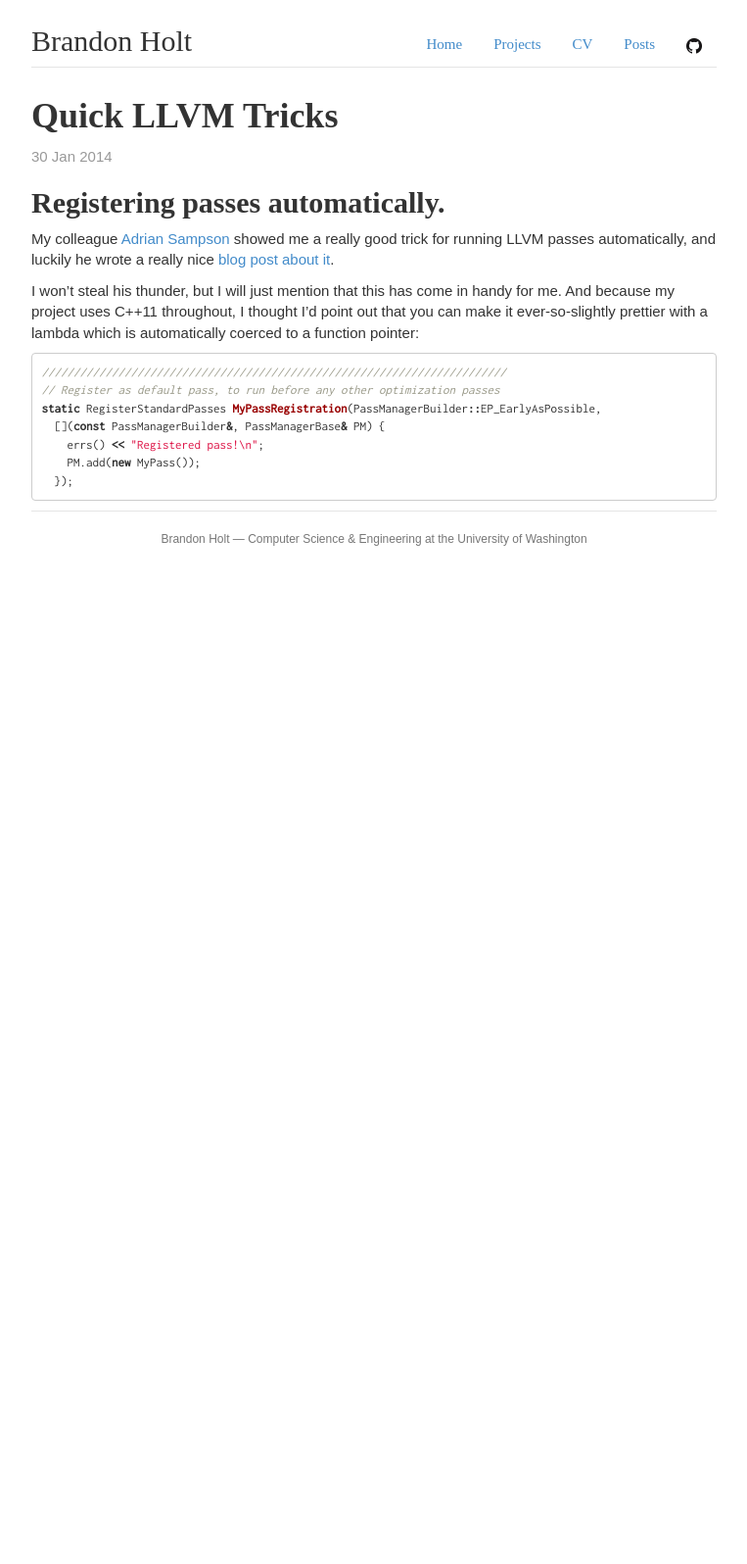
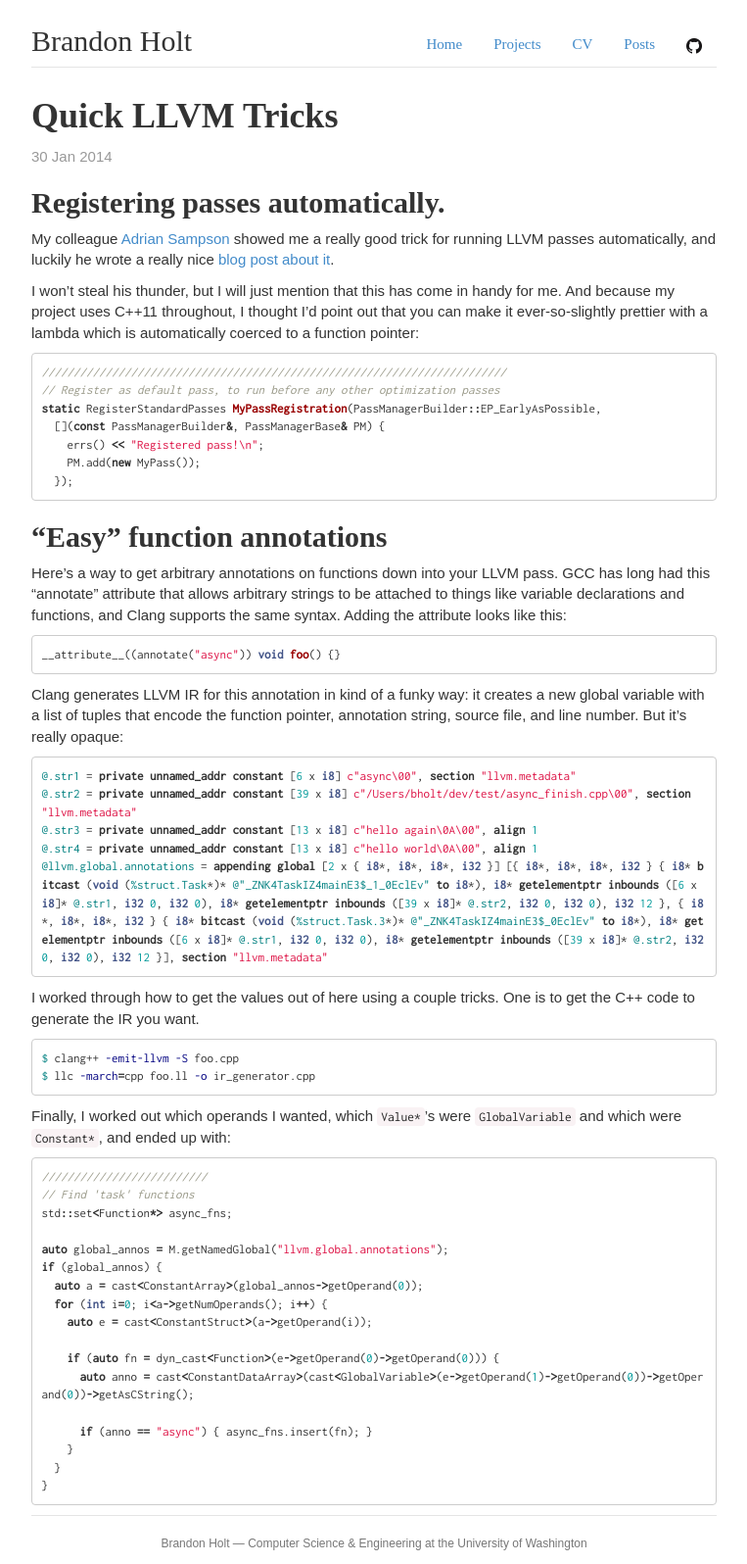
Before and after one commit to nelsonje/nelsonje.github.io, a Jekyll site: the page built from _posts/2014-01-30-llvm-quick-tricks.md, in a window 1280 px wide. Shown: the whole page at 98% size, without its empty margins (258-1021 px from the left). Built offline with Jekyll 4.4.1, drawn with Linux system fonts in a browser that asks for light colours; some web fonts are replaced; Markdown is read by kramdown in place of the engine named in the settings; before the commit the page ends 900 px from its top, so only the background shows below that.

Commit message:
add llvm trick about getting async annotations

````diff
--- a/_posts/2014-01-30-llvm-quick-tricks.md
+++ b/_posts/2014-01-30-llvm-quick-tricks.md
@@ -18,3 +18,49 @@ static RegisterStandardPasses MyPassRegistration(PassManagerBuilder::EP_EarlyAsP
     PM.add(new MyPass());
   });
 ```
+
+## "Easy" function annotations
+Here's a way to get arbitrary annotations on functions down into your LLVM pass. GCC has long had this "annotate" attribute that allows arbitrary strings to be attached to things like variable declarations and functions, and Clang supports the same syntax. Adding the attribute looks like this:
+
+```cpp
+__attribute__((annotate("async")) void foo() {}
+```
+
+Clang generates LLVM IR for this annotation in kind of a funky way: it creates a new global variable with a list of tuples that encode the function pointer, annotation string, source file, and line number. But it's really opaque:
+
+```llvm
+@.str1 = private unnamed_addr constant [6 x i8] c"async\00", section "llvm.metadata"
+@.str2 = private unnamed_addr constant [39 x i8] c"/Users/bholt/dev/test/async_finish.cpp\00", section "llvm.metadata"
+@.str3 = private unnamed_addr constant [13 x i8] c"hello again\0A\00", align 1
+@.str4 = private unnamed_addr constant [13 x i8] c"hello world\0A\00", align 1
+@llvm.global.annotations = appending global [2 x { i8*, i8*, i8*, i32 }] [{ i8*, i8*, i8*, i32 } { i8* bitcast (void (%struct.Task*)* @"_ZNK4TaskIZ4mainE3$_1_0EclEv" to i8*), i8* getelementptr inbounds ([6 x i8]* @.str1, i32 0, i32 0), i8* getelementptr inbounds ([39 x i8]* @.str2, i32 0, i32 0), i32 12 }, { i8*, i8*, i8*, i32 } { i8* bitcast (void (%struct.Task.3*)* @"_ZNK4TaskIZ4mainE3$_0EclEv" to i8*), i8* getelementptr inbounds ([6 x i8]* @.str1, i32 0, i32 0), i8* getelementptr inbounds ([39 x i8]* @.str2, i32 0, i32 0), i32 12 }], section "llvm.metadata"
+```
+
+I worked through how to get the values out of here using a couple tricks. One is to get the C++ code to generate the IR you want.
+
+```bash
+$ clang++ -emit-llvm -S foo.cpp
+$ llc -march=cpp foo.ll -o ir_generator.cpp
+```
+
+Finally, I worked out which operands I wanted, which `Value*`'s were `GlobalVariable` and which were `Constant*`, and ended up with:
+
+```cpp
+//////////////////////////
+// Find 'task' functions
+std::set<Function*> async_fns;
+
+auto global_annos = M.getNamedGlobal("llvm.global.annotations");
+if (global_annos) {
+  auto a = cast<ConstantArray>(global_annos->getOperand(0));
+  for (int i=0; i<a->getNumOperands(); i++) {
+    auto e = cast<ConstantStruct>(a->getOperand(i));
+
+    if (auto fn = dyn_cast<Function>(e->getOperand(0)->getOperand(0))) {
+      auto anno = cast<ConstantDataArray>(cast<GlobalVariable>(e->getOperand(1)->getOperand(0))->getOperand(0))->getAsCString();
+
+      if (anno == "async") { async_fns.insert(fn); }
+    }
+  }
+}
+```
````
